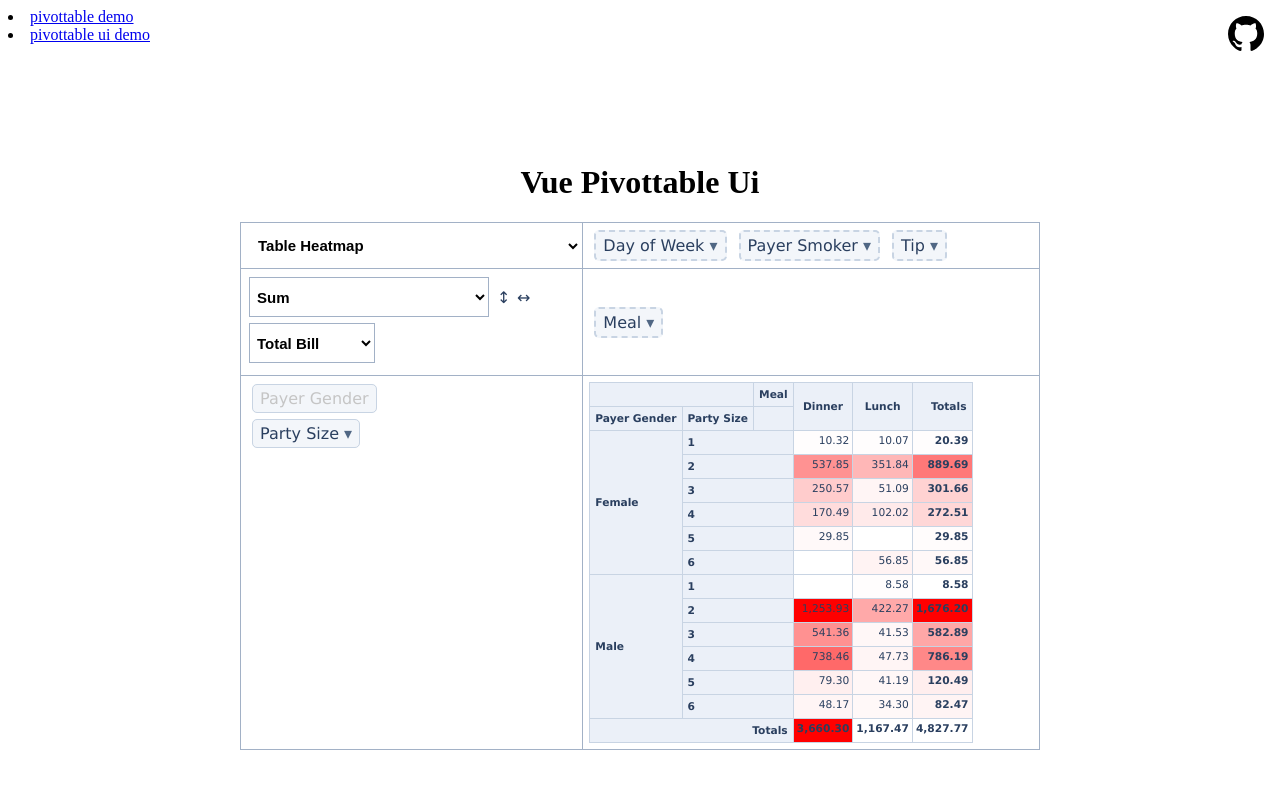
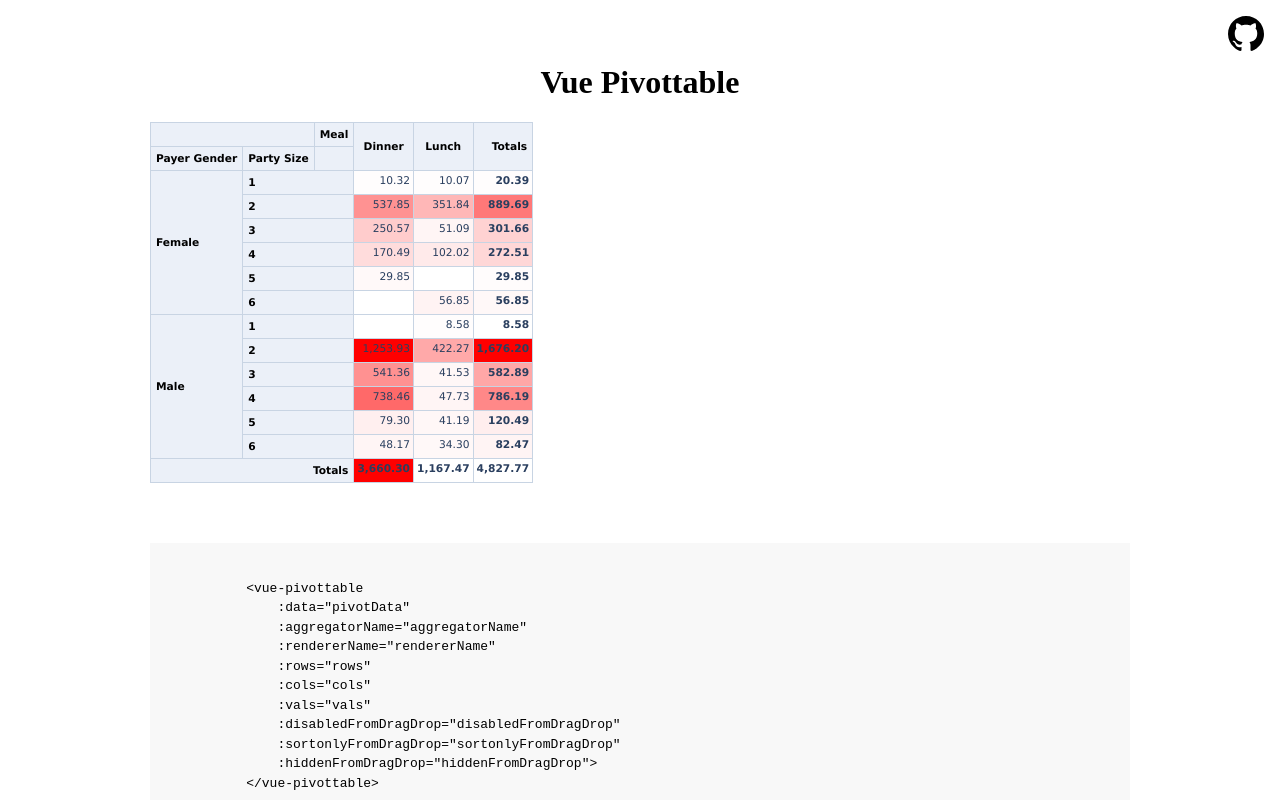
Before and after one commit to Seungwoo321/vue-pivottable, a Vue app: page / in a window 1280 px wide. Shown: the top 800 px of the page. Built offline with nearby package versions, Linux system fonts and the light colour scheme.

Commit message:
demo update

```diff
--- a/demo/App.vue
+++ b/demo/App.vue
@@ -1,19 +1,40 @@
 <template>
   <div id="app">
-    <nav>
-      <li>
-        <a href="#pivottable">pivottable demo</a>
-      </li>
-      <li>
-        <a href="#pivottable-ui">pivottable ui demo</a>
-      </li>
-    </nav>
     <a href="https://github.com/seungwoo321/vue-pivottable" target="_blank" style="position: fixed; top: 1rem; right: 1rem;">
       <svg id="i-github" viewBox="0 0 64 64" width="36" height="36">
         <path stroke-width="0" fill="black" d="M32 0 C14 0 0 14 0 32 0 53 19 62 22 62 24 62 24 61 24 60 L24 55 C17 57 14 53 13 50 13 50 13 49 11 47 10 46 6 44 10 44 13 44 15 48 15 48 18 52 22 51 24 50 24 48 26 46 26 46 18 45 12 42 12 31 12 27 13 24 15 22 15 22 13 18 15 13 15 13 20 13 24 17 27 15 37 15 40 17 44 13 49 13 49 13 51 20 49 22 49 22 51 24 52 27 52 31 52 42 45 45 38 46 39 47 40 49 40 52 L40 60 C40 61 40 62 42 62 45 62 64 53 64 32 64 14 50 0 32 0 Z"></path>
       </svg>
     </a>
     <div class="main">
+      <h1>Vue Pivottable</h1>
+      <div class="table-responsive">
+        <vue-pivottable
+          :data="pivotData"
+          :aggregatorName="aggregatorName"
+          :rendererName="rendererName"
+          :rows="rows"
+          :cols="cols"
+          :vals="vals"
+          :disabledFromDragDrop="disabledFromDragDrop"
+          :sortonlyFromDragDrop="sortonlyFromDragDrop"
+          :hiddenFromDragDrop="hiddenFromDragDrop">
+        </vue-pivottable>
+      </div>
+      <pre>
+        <code>
+          &lt;vue-pivottable
+              :data="pivotData"
+              :aggregatorName="aggregatorName"
+              :rendererName="rendererName"
+              :rows="rows"
+              :cols="cols"
+              :vals="vals"
+              :disabledFromDragDrop="disabledFromDragDrop"
+              :sortonlyFromDragDrop="sortonlyFromDragDrop"
+              :hiddenFromDragDrop="hiddenFromDragDrop"&gt;
+          &lt;/vue-pivottable&gt;
+        </code>
+      </pre>
       <h1>Vue Pivottable Ui</h1>
       <div class="table-responsive">
         <vue-pivottable-ui
@@ -28,19 +49,6 @@
             :hiddenFromDragDrop="hiddenFromDragDrop">
         </vue-pivottable-ui>
       </div>
-        <!-- <div class="table-responsive">
-              <vue-pivottable
-                :data="pivotData"
-                :aggregatorName="aggregatorName"
-                :rendererName="rendererName"
-                :rows="rows"
-                :cols="cols"
-                :vals="vals"
-                :disabledFromDragDrop="disabledFromDragDrop"
-                :sortonlyFromDragDrop="sortonlyFromDragDrop"
-                :hiddenFromDragDrop="hiddenFromDragDrop">
-            </vue-pivottable>
-        </div> -->
       <pre>
         <code>
           &lt;vue-pivottable-ui
@@ -88,8 +96,8 @@ export default {
 
 <style>
 .main {
-  max-width: 800px;
-  margin: 15vh auto 20px;
+  max-width: 980px;
+  margin: 8vh auto 20px;
 }
 h1 {
   text-align: center;
--- a/package.json
+++ b/package.json
@@ -1,6 +1,6 @@
 {
   "name": "vue-pivottable",
-  "version": "0.2.5",
+  "version": "0.2.6",
   "main": "dist/vue-pivottable.umd.js",
   "files": [
     "dist"
--- a/src/index.js
+++ b/src/index.js
@@ -1,10 +1,23 @@
 import VuePivottable from './Pivottable'
 import VuePivottableUi from './PivottableUi'
 
+const components = {
+  VuePivottable,
+  VuePivottableUi
+}
 // VuePivottable.install = function (Vue) {
 //   Vue.component(VuePivottable.name, VuePivottable)
+// }
+
+// VuePivottableUi.install = function (Vue) {
 //   Vue.component(VuePivottableUi.name, VuePivottableUi)
 // }
+
+export default (Vue) => {
+  for (const key in components) {
+    Vue.component(components[key].name, components[key])
+  }
+}
 
 if (typeof window !== 'undefined' && window.Vue) window.Vue.use(VuePivottable)
 
@@ -12,5 +25,3 @@ export {
   VuePivottable,
   VuePivottableUi
 }
-
-// export default VuePivottable
```
